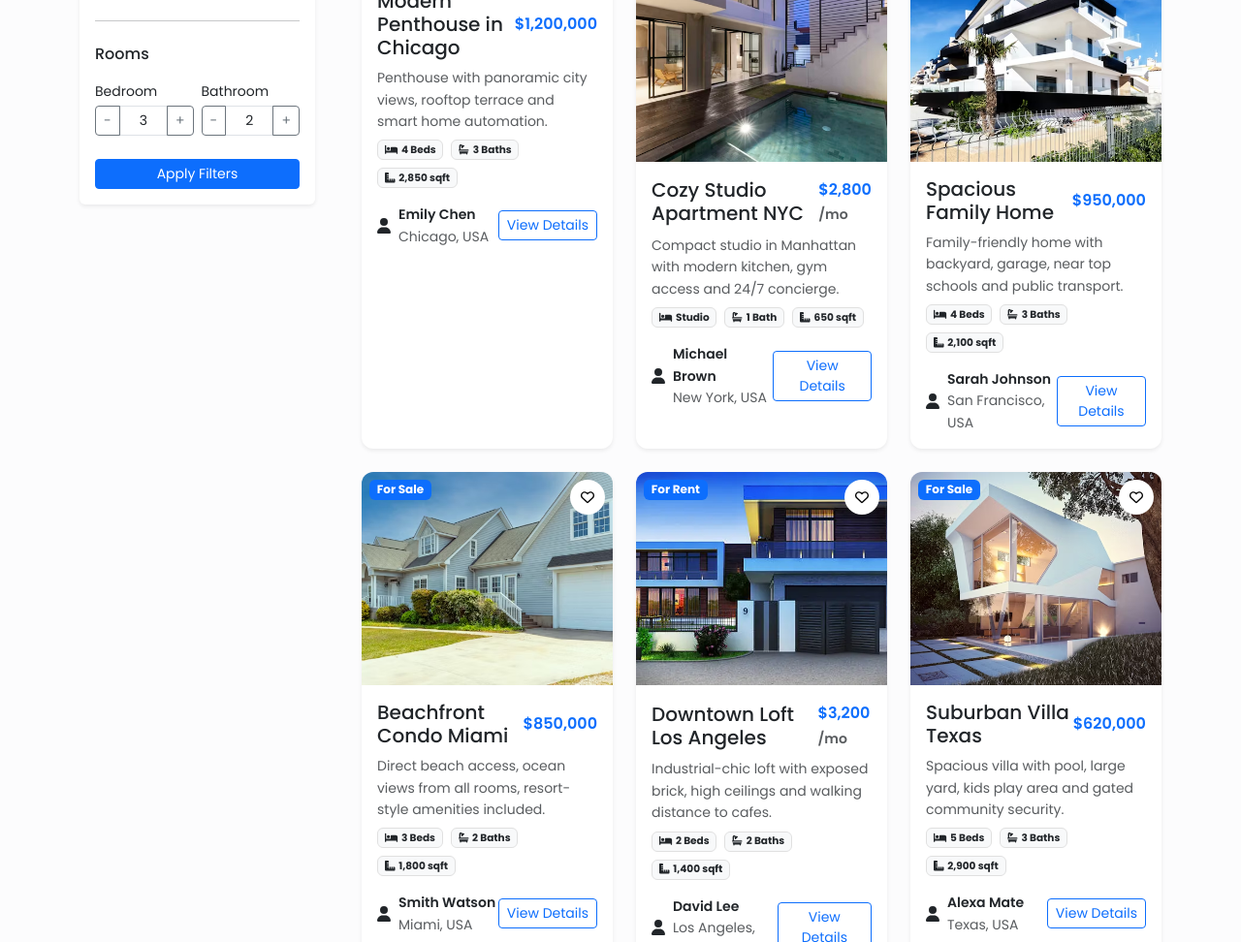
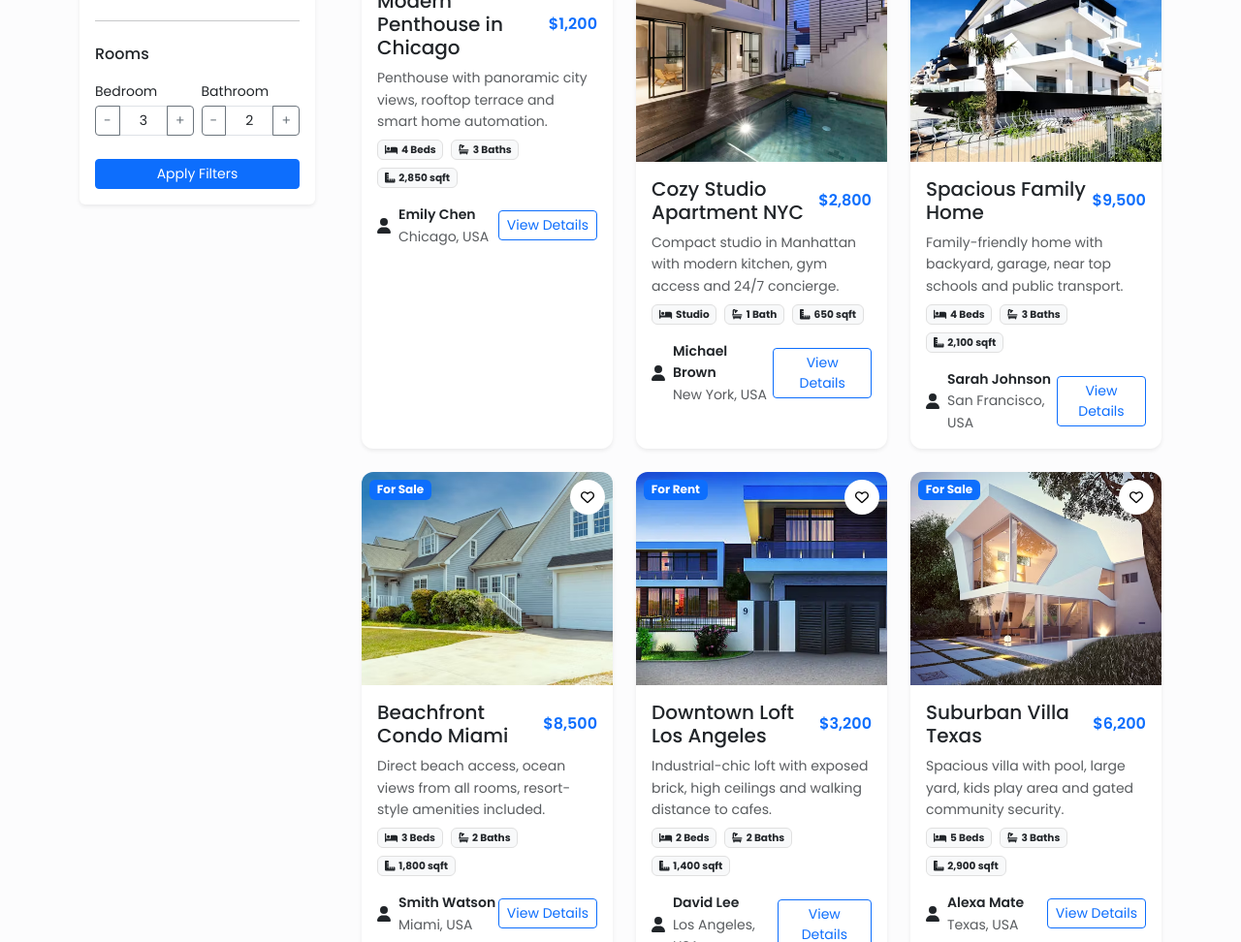
Before and after one commit to Trishoka-Pvt-Lmt/compass-housing-society, a plain HTML site: page properties.html in a window 1280 px wide. Shown: the part 922-1894 px from the top of the page at 97% size. Drawn offline with nearby package versions, Linux system fonts and the light colour scheme.

Commit message:
month changes

```diff
--- a/properties.html
+++ b/properties.html
@@ -332,7 +332,7 @@
                   <div class="card-body">
                     <div class="d-flex justify-content-between align-items-center mb-2">
                       <h5 class="card-title mb-0">Modern Penthouse in Chicago</h5>
-                      <span class="fw-semibold text-primary">$1,200,000</span>
+                      <span class="fw-semibold text-primary">$1,200</span>
                     </div>
                     <p class="card-text small text-muted mb-2">
                       Penthouse with panoramic city views, rooftop terrace and smart home automation.
@@ -370,7 +370,7 @@
                   <div class="card-body">
                     <div class="d-flex justify-content-between align-items-center mb-2">
                       <h5 class="card-title mb-0">Cozy Studio Apartment NYC</h5>
-                      <span class="fw-semibold text-primary">$2,800<span class="small text-muted"> /mo</span></span>
+                      <span class="fw-semibold text-primary">$2,800</span>
                     </div>
                     <p class="card-text small text-muted mb-2">
                       Compact studio in Manhattan with modern kitchen, gym access and 24/7 concierge.
@@ -409,7 +409,7 @@
                   <div class="card-body">
                     <div class="d-flex justify-content-between align-items-center mb-2">
                       <h5 class="card-title mb-0">Spacious Family Home</h5>
-                      <span class="fw-semibold text-primary">$950,000</span>
+                      <span class="fw-semibold text-primary">$9,500</span>
                     </div>
                     <p class="card-text small text-muted mb-2">
                       Family-friendly home with backyard, garage, near top schools and public transport.
@@ -447,7 +447,7 @@
                   <div class="card-body">
                     <div class="d-flex justify-content-between align-items-center mb-2">
                       <h5 class="card-title mb-0">Beachfront Condo Miami</h5>
-                      <span class="fw-semibold text-primary">$850,000</span>
+                      <span class="fw-semibold text-primary">$8,500</span>
                     </div>
                     <p class="card-text small text-muted mb-2">
                       Direct beach access, ocean views from all rooms, resort-style amenities included.
@@ -485,7 +485,7 @@
                   <div class="card-body">
                     <div class="d-flex justify-content-between align-items-center mb-2">
                       <h5 class="card-title mb-0">Downtown Loft Los Angeles</h5>
-                      <span class="fw-semibold text-primary">$3,200<span class="small text-muted"> /mo</span></span>
+                      <span class="fw-semibold text-primary">$3,200</span>
                     </div>
                     <p class="card-text small text-muted mb-2">
                       Industrial-chic loft with exposed brick, high ceilings and walking distance to cafes.
@@ -523,7 +523,7 @@
                   <div class="card-body">
                     <div class="d-flex justify-content-between align-items-center mb-2">
                       <h5 class="card-title mb-0">Suburban Villa Texas</h5>
-                      <span class="fw-semibold text-primary">$620,000</span>
+                      <span class="fw-semibold text-primary">$6,200</span>
                     </div>
                     <p class="card-text small text-muted mb-2">
                       Spacious villa with pool, large yard, kids play area and gated community security.
```
